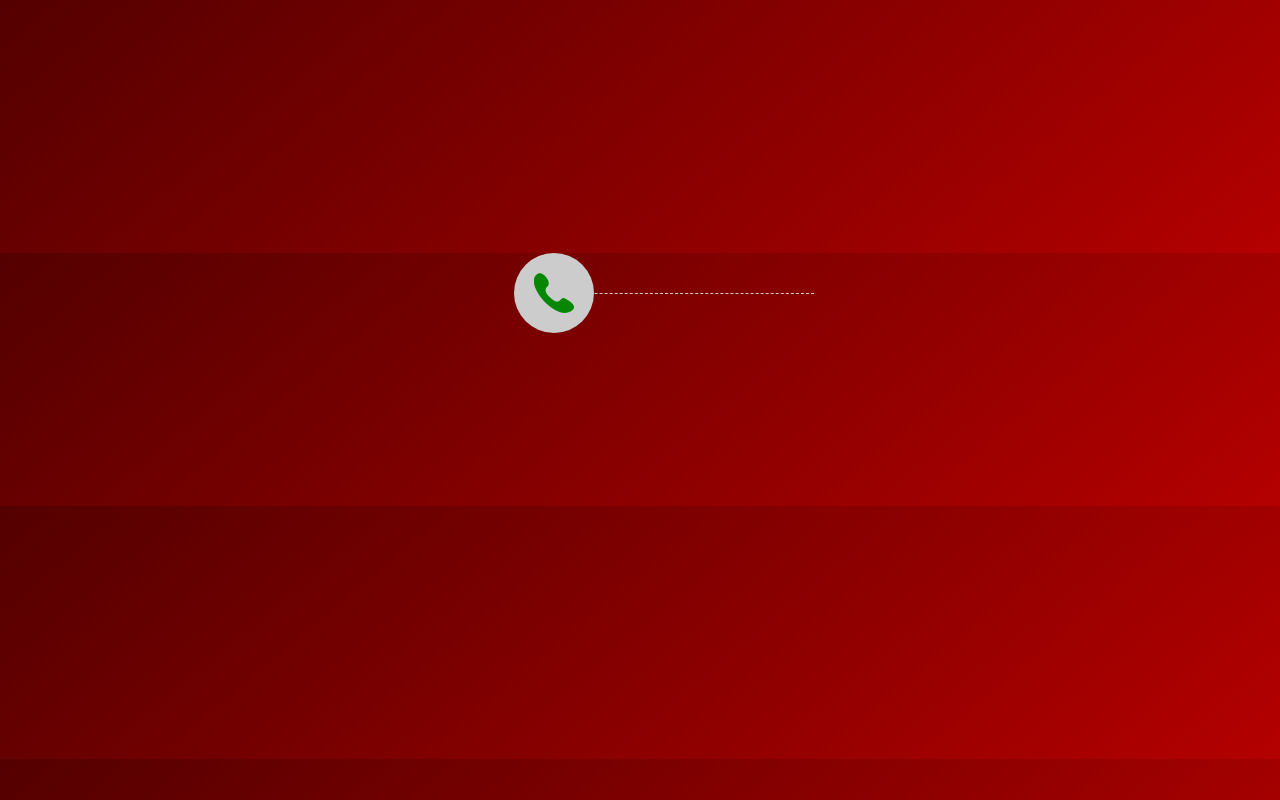
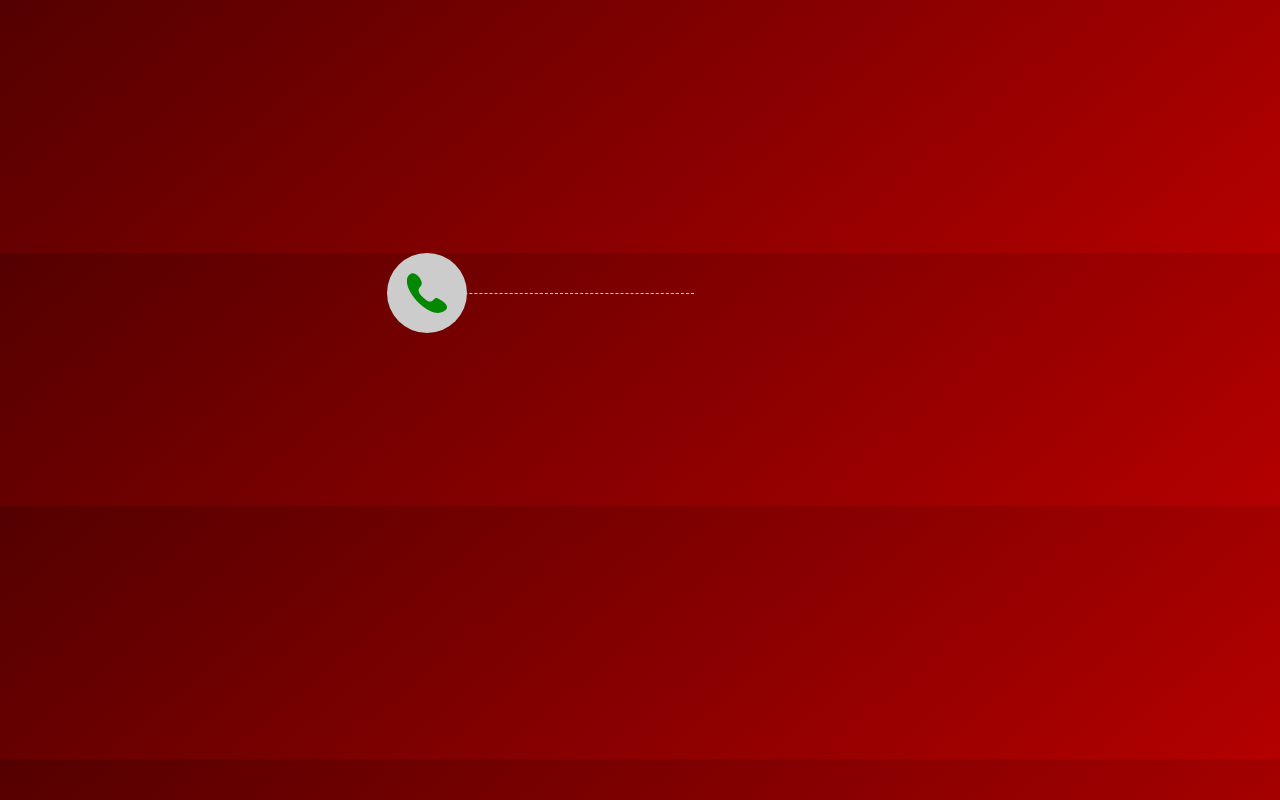
Before and after one commit to agawrysiuk/camunda-pizza-order, an Angular app in the folder pizza-order-frontend/: page / in a window 1280 px wide. Built offline with nearby package versions, Linux system fonts and the light colour scheme.

Commit message:
Created CSS transition

```diff
--- a/pizza-order-frontend/src/component/phone-calling/phone-calling.component.css
+++ b/pizza-order-frontend/src/component/phone-calling/phone-calling.component.css
@@ -1,7 +1,16 @@
 .calling-group {
   position: relative;
   margin-top: 20%;
-  margin-left: 40%;
+  margin-left: 30%;
+  transition: all 500ms ease-in-out;
+}
+
+.calling-group:active > .calling-circle {
+  left: 250px;
+}
+
+.calling-group:active > .calling-image {
+  left: 270px;
 }
 
 .calling-circle {
@@ -11,6 +20,8 @@
   width: 80px;
   height: 80px;
   border-radius: 80px;
+  left: 0;
+  transition: all 500ms ease-in-out;
 }
 
 .calling-image {
@@ -21,13 +32,15 @@
   width: 40px;
   height: auto;
   filter: invert(27%) sepia(51%) saturate(2878%) hue-rotate(90deg) brightness(104%) contrast(97%);
+  transition: all 500ms ease-in-out;
 }
 
 .calling-line {
   position: absolute;
-  width: 300px;
+  width: 275px;
   display: block;
   top: 32px;
+  left: 32px;
   height: 1px;
   border: 0;
   border-top: 1px dashed #ccc;
```
